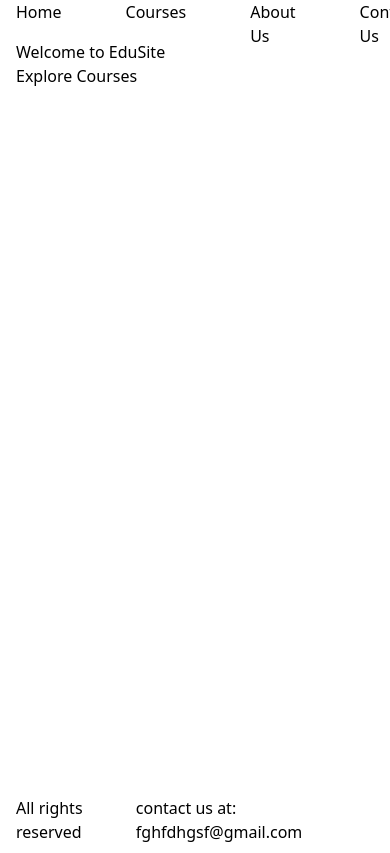
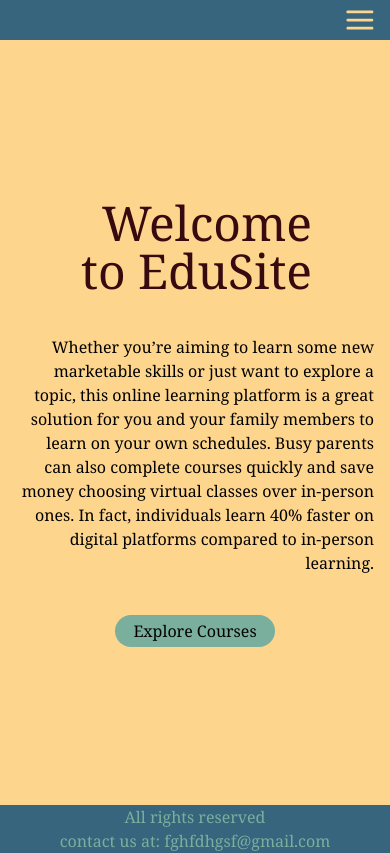
Before and after one commit to teiatan/TJHelpers-test-task, a plain HTML site: page index.html in a window 390 px wide. Drawn offline with nearby package versions, Linux system fonts and the light colour scheme.

Commit message:
add mobile menu

```diff
--- a/index.html
+++ b/index.html
@@ -11,17 +11,33 @@
 <body x-data="{
     page: true,
     ifHidden: false
-}">
+}" class="font-serif">
 
-    <header class="fixed top-0 w-full sm:bg-red-500 lg:bg-gray-500">
-        <nav class="mx-auto px-4 sm:px-20 lg:px-40">
-            <ul class="flex gap-16">
+    <header class="fixed top-0 w-full bg-blue text-yellow h-10 flex items-center"
+        x-data="{
+            isMenuOpen: true
+        }"
+    >
+        <div class="md:mx-auto px-4 flex justify-end sm:block w-full">
+            <button x-show="isMenuOpen" x-on:click="isMenuOpen=!isMenuOpen" type="button" class="sm:hidden fill-yellow" aria-label="data-mobile-menu-open">
+                <svg width="28" height="28">
+                  <use href="./images/sprite.svg#burger-menu"></use>
+                </svg>
+            </button>
+            <button x-show="!isMenuOpen" x-on:click="isMenuOpen=!isMenuOpen"  type="button" class="sm:hidden fill-yellow">
+                <svg width="30" height="30">
+                  <use href="./images/sprite.svg#cross"></use>
+                </svg>
+              </button>
+            <nav x-bind:class="{'hidden': isMenuOpen}" class="absolute top-10 right-[-16px] sm:static sm:block px-4 sm:flex">
+                <ul class="bg-blue w-[130px] p-[10px] sm:w-auto sm:p-0 sm:flex gap-16 rounded-b-lg">
                     <li @click="page=true"><a href="#" id="home">Home</a></li>
                     <li @click="page=false"><a href="#" id="courses">Courses</a></li>
                     <li @click="handleClick"><a href="#">About Us</a></li>
                     <li @click="handleClick"><a href="#">Contact Us</a></li>
                 </ul>
             </nav>
+        </div>
     </header>
 
     <main class="pt-10 w-full">
@@ -29,9 +45,14 @@
         <template x-if="page" >
             <div x-data="{
                 open: false,
-            }" class="mx-auto px-4 sm:px-20 lg:px-40">
-                <h1>Welcome to EduSite</h1>
-                <button @click="open = ! open">Explore Courses</button>
+            }" class="mx-auto px-4
+            text-right flex flex-col justify-center items-center md:items-end gap-10
+
+            md:bg-[url('/images/bg-3.png')] bg-no-repeat bg-cover md:bg-contain bg-yellow h-[calc(100vh-79px)] ">
+                <h1 class="text-5xl sm:text-7xl w-[60vw] text-darkBrown">Welcome to EduSite</h1>
+                <p class="md:w-[60vw]">Whether you’re aiming to learn some new marketable skills or just want to explore a topic, this online learning platform is a great solution for you and your family members to learn on your own schedules. Busy parents can also complete courses quickly and save money choosing virtual classes over in-person ones. In fact, individuals learn 40% faster on digital platforms compared to in-person learning.
+                </p>
+                <button @click="open = ! open" class="bg-green w-40 h-8 rounded-2xl">Explore Courses</button>
                 <div x-show="open" x-transition.duration.500ms >
                     <h2>Register</h2>
                     <input type="text" x-on:click="console.log($event.target.value)">
@@ -40,20 +61,20 @@
         </template>
 
         <template x-if="!page" >
-            <div class="mx-auto px-4 sm:px-20 lg:px-40">
+            <div class="mx-auto">
                 <h1>Courses</h1>
-                <ul class="flex flex-row w-96 justify-between items-center font-medium">
+                <ul class="flex flex-row w-96 gap-16 items-center font-medium">
                     <li x-data="{visible:false}" class="relative">
                         <button x-on:click="visible=!visible" class="block hover:text-blue-500">Difficulty level</button>
-                        <ul x-show="visible" x-on:click.outside="visible=false">
+                        <ul x-show="visible" x-on:click.outside="visible=false" class=" absolute shadow">
                             <li><button class="block hover:text-blue-500">Beginner</button></li>
                             <li><button class="block hover:text-blue-500">Intermediate</button></li>
                             <li><button class="block hover:text-blue-500">Advanced</button></li>
                         </ul>
                     </li>
-                    <li x-data="{visible:false}">
+                    <li x-data="{visible:false}" class="relative">
                         <button x-on:click="visible=!visible" class="block hover:text-blue-500">Category</button>
-                        <ul x-show="visible" x-on:click.outside="visible=false">
+                        <ul x-show="visible" x-on:click.outside="visible=false" class=" absolute shadow">
                             <li><button class="block hover:text-blue-500">Science</button></li>
                             <li><button class="block hover:text-blue-500">Mathematics</button></li>
                             <li><button class="block hover:text-blue-500">History</button></li>
@@ -64,8 +85,8 @@
         </template>
     </main>
 
-    <footer class="w-full fixed bottom-0">
-        <div class="mx-auto px-4 flex sm:px-20 lg:px-40">
+    <footer class="w-full sm:fixed bottom-0 bg-gray-100 bg-blue text-green">
+        <div class="text-center mx-auto sm:flex sm:h-10 items-center justify-around">
             <p>All rights reserved</p>
             <p>contact us at: fghfdhgsf@gmail.com</p>
         </div>
@@ -79,6 +100,23 @@
         console.log(page);
 
 
+
+    }
+
+    tailwind.config = {
+            theme: {
+                colors: {
+                    blue: '#37657D',
+                    yellow: '#FDD58D',
+                    green: '#7AAF9E',
+                    darkBrown: '#370A0F',
+                }
+            },
+            screens: {
+                'sm': '480px',
+                'md': '768px',
+                'lg': '1280px',
+            },
         }
     </script>
 </body>
```
Also changed, not shown: tailwind.config.js (deleted, +0 -9 lines), images/bg-1.jpg (added), images/bg-2.jpg (added), images/bg-4.jpg (added), images/bg-5.jpg (added), images/bg-6.jpg (added), images/bg-7.jpg (added), images/sprite.svg (added), 1 other file. Lines whose indentation alone changed are shown as unchanged.
